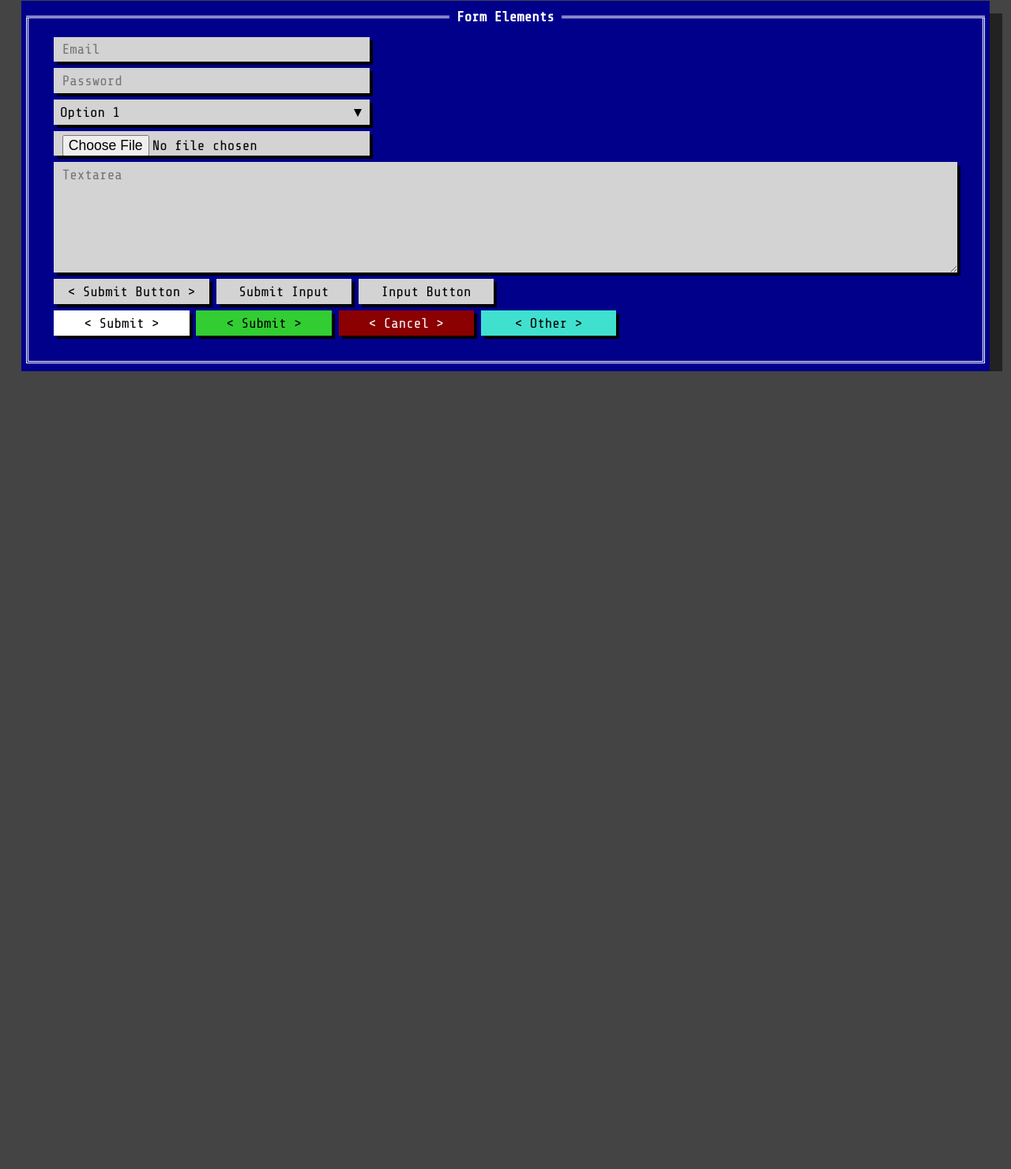
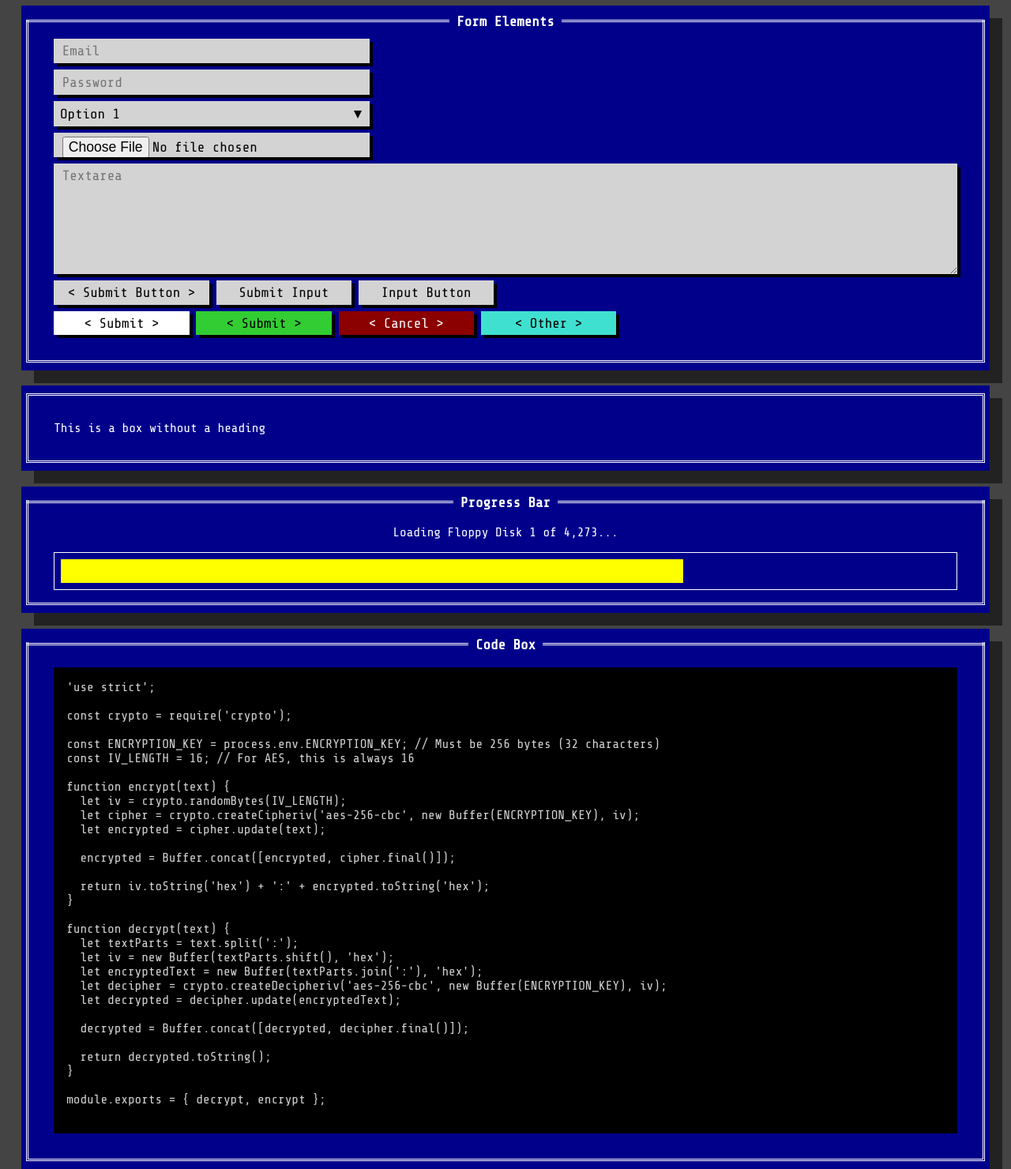
Before and after one commit to vlucas/dos-css, a website: page index.html in a window 1280 px wide. Shown: the part 505-1985 px from the top of the page at 79% size. Before the commit the page ends 975 px from the top, so only its background shows below. Drawn offline with nearby package versions, Linux system fonts and the light colour scheme.

Commit message:
Add progressbar, code blocks, headless boxes

```diff
--- a/index.html
+++ b/index.html
@@ -13,8 +13,8 @@
 				<p>Some stuff here</p>
         <p>Something with a <a href="https://www.google.com">link to google.com</a> here</p>
 				<p>Some stuff here</p>
+        <p>What about a button link? <a href="https://www.google.com" class="button primary">link to google.com</a></p>
         <p>And a <mark>mark<mark> in the text</p>
-        <p>Some stuff here</p>
         <p>Some stuff here</p>
 			</div>
 		</div>
@@ -88,5 +88,59 @@
 		</div>
 	</div>
 
+  <div class="box">
+    <div class="box-body">
+      <p>This is a box without a heading</p>
+    </div>
+  </div>
+
+  <div class="box">
+    <h2>Progress Bar</h2>
+    <div class="box-body">
+      <div class="progress-box">
+        <p class="text-center">Loading Floppy Disk 1 of 4,273...</p>
+        <div class="progress-bar"><span style="width:70%"></div>
+      </div>
+    </div>
+  </div>
+
+  <div class="box">
+    <h2>Code Box</h2>
+    <div class="box-body">
+      <code><pre>
+'use strict';
+
+const crypto = require('crypto');
+
+const ENCRYPTION_KEY = process.env.ENCRYPTION_KEY; // Must be 256 bytes (32 characters)
+const IV_LENGTH = 16; // For AES, this is always 16
+
+function encrypt(text) {
+  let iv = crypto.randomBytes(IV_LENGTH);
+  let cipher = crypto.createCipheriv('aes-256-cbc', new Buffer(ENCRYPTION_KEY), iv);
+  let encrypted = cipher.update(text);
+
+  encrypted = Buffer.concat([encrypted, cipher.final()]);
+
+  return iv.toString('hex') + ':' + encrypted.toString('hex');
+}
+
+function decrypt(text) {
+  let textParts = text.split(':');
+  let iv = new Buffer(textParts.shift(), 'hex');
+  let encryptedText = new Buffer(textParts.join(':'), 'hex');
+  let decipher = crypto.createDecipheriv('aes-256-cbc', new Buffer(ENCRYPTION_KEY), iv);
+  let decrypted = decipher.update(encryptedText);
+
+  decrypted = Buffer.concat([decrypted, decipher.final()]);
+
+  return decrypted.toString();
+}
+
+module.exports = { decrypt, encrypt };
+      </pre></code>
+    </div>
+  </div>
+
 </body>
 </html>
--- /dev/null
+++ b/sass/_code.scss
@@ -0,0 +1,8 @@
+pre {
+  display: block;
+  font-family: $font-stack;
+  font-size: 1em;
+  background-color: black;
+  color: lightgrey;
+  padding: 1em;
+}
--- a/sass/_forms.scss
+++ b/sass/_forms.scss
@@ -1,7 +1,8 @@
 $color-bg: lightgrey;
 $input-height: 1.8em;
 
-input, textarea, select, option, button {
+input, textarea, select, option, button, a.button {
+  display: inline-block;
   font-family: $font-stack;
   font-size: 1.1em;
   padding: 0.3em 0.6em;
@@ -14,8 +15,10 @@ input, textarea, select, option, button {
 }
 
 button,
+a.button,
 input[type="button"],
 input[type="submit"] {
+  height: auto;
   min-width: 15%;
   padding: 0.3em 1em;
 
@@ -24,6 +27,11 @@ input[type="submit"] {
   }
   &:after {
     content: " >";
+  }
+
+  &:active {
+    margin: 3px 0 0 3px;
+    box-shadow: 1px 1px 0px #000;
   }
 
   &.positive {
--- /dev/null
+++ b/sass/_progressbar.scss
@@ -0,0 +1,12 @@
+.progress-bar {
+  border: 1px solid white;
+  display: block;
+  padding: 8px;
+  height: 30px;
+
+  span {
+    display: block;
+    height: 100%;
+    background: yellow;
+  }
+}
--- a/sass/_typography.scss
+++ b/sass/_typography.scss
@@ -8,3 +8,10 @@ a {
   background-color: darkgray;
   color: #000;
 }
+
+.text-center {
+  text-align: center;
+}
+.text-right {
+  text-align: right;
+}
--- a/sass/index.scss
+++ b/sass/index.scss
@@ -37,7 +37,7 @@ html, body {
     overflow: hidden;
     text-align: center;
     margin: 0;
-    margin-bottom: -0.5em;
+    margin-bottom: -0.7em;
     padding-bottom: 0;
     &:before,
     &:after {
@@ -64,6 +64,9 @@ html, body {
   .box-body {
     padding: 1em 2em;
     border: 3px double white;
+  }
+
+  h2 + .box-body {
     border-top: 0;
   }
 }
@@ -77,5 +80,7 @@ html, body {
 
 
 @import '_typography.scss';
+@import '_code.scss';
 @import '_grid.scss';
 @import '_forms.scss';
+@import '_progressbar.scss';
```
Also changed, not shown: package.json (added, +24 -0 lines), dist/index.css, 1 other file.
